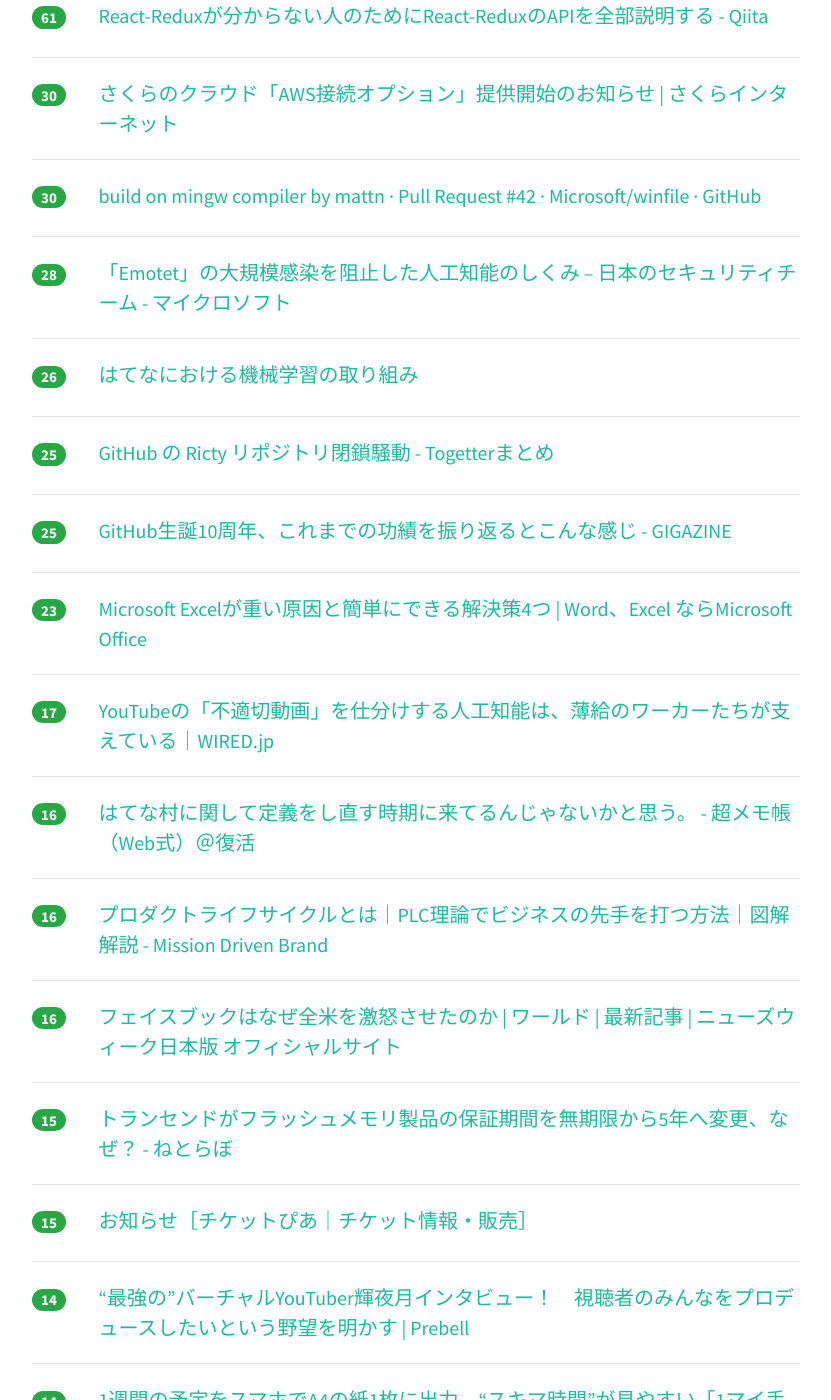
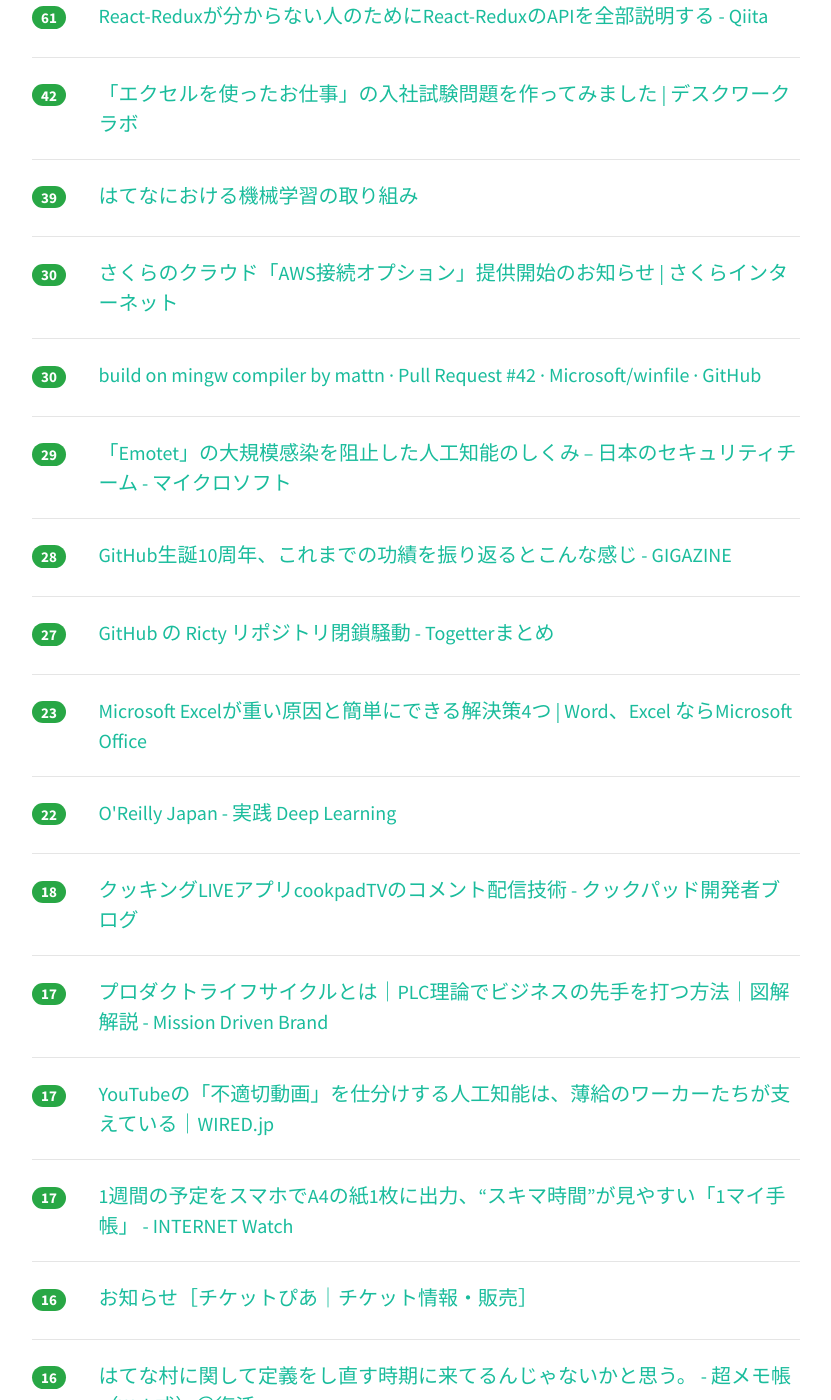
Before and after one commit to yatta47/hatena-matome-site, a Jekyll site: the page built from _posts/2018-04-13-hatena.md, in a window 1280 px wide and 1400 px high, scrolled down 904 px. Shown: the whole window, without its empty margins (224-1055 px from the left). Built offline with Jekyll 4.4.1, drawn with Linux system fonts in a browser that asks for light colours; nearby versions of some CDN libraries; some of the changed text lies outside the part shown.

Commit message:
Updated 2018-04-13

```diff
--- a/_posts/2018-04-13-hatena.md
+++ b/_posts/2018-04-13-hatena.md
@@ -1,39 +1,49 @@
 ---
 layout: post
 title:  "2018-04-13 はてぶIT"
-date:   2018-04-13 09:03:20
+date:   2018-04-13 10:03:33
 tags: [it-hotentry]
 ---
-24 件のデータあり
+27 件のデータあり
 
 <hr><div class="row">
-<div class="col-1"><span class="badge badge-pill badge-success h2">299</span></div>
+<div class="col-1"><span class="badge badge-pill badge-success h2">584</span></div>
 <div class="col-11"><a href='https://kuenishi.hatenadiary.jp/entry/2018/04/13/022908' target='_blank'>トップレベルのコンピュータエンジニアなら普段からチェックして当然の技術系メディアN選 - kuenishi's blog</a></div>
 </div>
 <hr>
 <div class="row">
-<div class="col-1"><span class="badge badge-pill badge-success h2">137</span></div>
+<div class="col-1"><span class="badge badge-pill badge-success h2">197</span></div>
+<div class="col-11"><a href='https://qiita.com/issei_y/items/ab641746be2704db98be' target='_blank'>Twitterの名前を5分毎に東京の天気☼☂☃と連動させるサーバレスプログラムを書いたら色々知らないことが出てきた話 - Qiita</a></div>
+</div>
+<hr>
+<div class="row">
+<div class="col-1"><span class="badge badge-pill badge-success h2">187</span></div>
 <div class="col-11"><a href='https://togetter.com/li/1217505' target='_blank'>「知ってるだけ」では意味がない…？「知る」「分かる」「できる」「している」の違いを表した図が秀逸 - Togetter</a></div>
 </div>
 <hr>
 <div class="row">
-<div class="col-1"><span class="badge badge-pill badge-success h2">118</span></div>
-<div class="col-11"><a href='https://qiita.com/issei_y/items/ab641746be2704db98be' target='_blank'>Twitterの名前を5分毎に東京の天気☼☂☃と連動させるサーバレスプログラムを書いたら色々知らないことが出てきた話 - Qiita</a></div>
-</div>
-<hr>
-<div class="row">
-<div class="col-1"><span class="badge badge-pill badge-success h2">79</span></div>
+<div class="col-1"><span class="badge badge-pill badge-success h2">170</span></div>
 <div class="col-11"><a href='https://internet.watch.impress.co.jp/docs/yajiuma/1116878.html' target='_blank'>「Excelが使える」のレベルを的確に見抜ける、入社試験に使えるサンプル問題が公開中【やじうまWatch】 - INTERNET Watch</a></div>
 </div>
 <hr>
 <div class="row">
-<div class="col-1"><span class="badge badge-pill badge-success h2">73</span></div>
+<div class="col-1"><span class="badge badge-pill badge-success h2">74</span></div>
 <div class="col-11"><a href='http://jp.techcrunch.com/2018/04/12/2018-04-11-google-sheets-gets-macros/' target='_blank'>Googleのスプレッドシートにマクロが来た――G Suiteツールにメジャーアップデート | TechCrunch Japan</a></div>
 </div>
 <hr>
 <div class="row">
 <div class="col-1"><span class="badge badge-pill badge-success h2">61</span></div>
 <div class="col-11"><a href='https://qiita.com/tkow/items/bca43546a98e42121873' target='_blank'>React-Reduxが分からない人のためにReact-ReduxのAPIを全部説明する - Qiita</a></div>
+</div>
+<hr>
+<div class="row">
+<div class="col-1"><span class="badge badge-pill badge-success h2">42</span></div>
+<div class="col-11"><a href='https://kantan-shikaku.com/ks/excel-test-for-work/' target='_blank'>「エクセルを使ったお仕事」の入社試験問題を作ってみました | デスクワーク　ラボ</a></div>
+</div>
+<hr>
+<div class="row">
+<div class="col-1"><span class="badge badge-pill badge-success h2">39</span></div>
+<div class="col-11"><a href='https://www.slideshare.net/syou6162/ss-93425042' target='_blank'>はてなにおける機械学習の取り組み</a></div>
 </div>
 <hr>
 <div class="row">
@@ -47,23 +57,18 @@ tags: [it-hotentry]
 </div>
 <hr>
 <div class="row">
-<div class="col-1"><span class="badge badge-pill badge-success h2">28</span></div>
+<div class="col-1"><span class="badge badge-pill badge-success h2">29</span></div>
 <div class="col-11"><a href='https://blogs.technet.microsoft.com/jpsecurity/2018/04/12/how-artificial-intelligence-stopped-an-emotet-outbreak/' target='_blank'>「Emotet」の大規模感染を阻止した人工知能のしくみ – 日本のセキュリティチーム - マイクロソフト</a></div>
 </div>
 <hr>
 <div class="row">
-<div class="col-1"><span class="badge badge-pill badge-success h2">26</span></div>
-<div class="col-11"><a href='https://www.slideshare.net/syou6162/ss-93425042' target='_blank'>はてなにおける機械学習の取り組み</a></div>
+<div class="col-1"><span class="badge badge-pill badge-success h2">28</span></div>
+<div class="col-11"><a href='https://gigazine.net/news/20180412-github-10th-anniversary/' target='_blank'>GitHub生誕10周年、これまでの功績を振り返るとこんな感じ - GIGAZINE</a></div>
 </div>
 <hr>
 <div class="row">
-<div class="col-1"><span class="badge badge-pill badge-success h2">25</span></div>
+<div class="col-1"><span class="badge badge-pill badge-success h2">27</span></div>
 <div class="col-11"><a href='https://togetter.com/li/997538' target='_blank'>GitHub の Ricty リポジトリ閉鎖騒動 - Togetterまとめ</a></div>
-</div>
-<hr>
-<div class="row">
-<div class="col-1"><span class="badge badge-pill badge-success h2">25</span></div>
-<div class="col-11"><a href='https://gigazine.net/news/20180412-github-10th-anniversary/' target='_blank'>GitHub生誕10周年、これまでの功績を振り返るとこんな感じ - GIGAZINE</a></div>
 </div>
 <hr>
 <div class="row">
@@ -72,8 +77,33 @@ tags: [it-hotentry]
 </div>
 <hr>
 <div class="row">
+<div class="col-1"><span class="badge badge-pill badge-success h2">22</span></div>
+<div class="col-11"><a href='http://www.oreilly.co.jp/books/9784873118321/index.html' target='_blank'>O'Reilly Japan - 実践 Deep Learning</a></div>
+</div>
+<hr>
+<div class="row">
+<div class="col-1"><span class="badge badge-pill badge-success h2">18</span></div>
+<div class="col-11"><a href='http://techlife.cookpad.com/entry/2018/04/12/180000' target='_blank'>クッキングLIVEアプリcookpadTVのコメント配信技術 - クックパッド開発者ブログ</a></div>
+</div>
+<hr>
+<div class="row">
+<div class="col-1"><span class="badge badge-pill badge-success h2">17</span></div>
+<div class="col-11"><a href='http://www.missiondrivenbrand.jp/entry/kaitai_productlifecycle' target='_blank'>プロダクトライフサイクルとは｜PLC理論でビジネスの先手を打つ方法｜図解解説 - Mission Driven Brand</a></div>
+</div>
+<hr>
+<div class="row">
 <div class="col-1"><span class="badge badge-pill badge-success h2">17</span></div>
 <div class="col-11"><a href='https://wired.jp/2018/04/12/youtube-mechanical-turk-content/' target='_blank'>YouTubeの「不適切動画」を仕分けする人工知能は、薄給のワーカーたちが支えている｜WIRED.jp</a></div>
+</div>
+<hr>
+<div class="row">
+<div class="col-1"><span class="badge badge-pill badge-success h2">17</span></div>
+<div class="col-11"><a href='https://internet.watch.impress.co.jp/docs/news/1116799.html' target='_blank'>1週間の予定をスマホでA4の紙1枚に出力、“スキマ時間”が見やすい「1マイ手帳」 - INTERNET Watch</a></div>
+</div>
+<hr>
+<div class="row">
+<div class="col-1"><span class="badge badge-pill badge-success h2">16</span></div>
+<div class="col-11"><a href='http://t.pia.jp/info/info-180411cloak.html' target='_blank'>お知らせ［チケットぴあ｜チケット情報・販売］</a></div>
 </div>
 <hr>
 <div class="row">
@@ -83,12 +113,12 @@ tags: [it-hotentry]
 <hr>
 <div class="row">
 <div class="col-1"><span class="badge badge-pill badge-success h2">16</span></div>
-<div class="col-11"><a href='http://www.missiondrivenbrand.jp/entry/kaitai_productlifecycle' target='_blank'>プロダクトライフサイクルとは｜PLC理論でビジネスの先手を打つ方法｜図解解説 - Mission Driven Brand</a></div>
+<div class="col-11"><a href='https://www.newsweekjapan.jp/stories/world/2018/04/post-9947.php' target='_blank'>フェイスブックはなぜ全米を激怒させたのか | ワールド | 最新記事 | ニューズウィーク日本版 オフィシャルサイト</a></div>
 </div>
 <hr>
 <div class="row">
 <div class="col-1"><span class="badge badge-pill badge-success h2">16</span></div>
-<div class="col-11"><a href='https://www.newsweekjapan.jp/stories/world/2018/04/post-9947.php' target='_blank'>フェイスブックはなぜ全米を激怒させたのか | ワールド | 最新記事 | ニューズウィーク日本版 オフィシャルサイト</a></div>
+<div class="col-11"><a href='https://linq.career-tasu.jp/magazine/knowhow-excel-test/' target='_blank'>採用試験問題が流出?!コレが実際に使われている「Excelスキルのテスト」だ - キャリタスLINQマガジン</a></div>
 </div>
 <hr>
 <div class="row">
@@ -97,18 +127,8 @@ tags: [it-hotentry]
 </div>
 <hr>
 <div class="row">
-<div class="col-1"><span class="badge badge-pill badge-success h2">15</span></div>
-<div class="col-11"><a href='http://t.pia.jp/info/info-180411cloak.html' target='_blank'>お知らせ［チケットぴあ｜チケット情報・販売］</a></div>
-</div>
-<hr>
-<div class="row">
 <div class="col-1"><span class="badge badge-pill badge-success h2">14</span></div>
 <div class="col-11"><a href='https://prebell.so-net.ne.jp/feature/pre_18041201.html' target='_blank'>“最強の”バーチャルYouTuber輝夜月インタビュー！　視聴者のみんなをプロデュースしたいという野望を明かす | Prebell</a></div>
-</div>
-<hr>
-<div class="row">
-<div class="col-1"><span class="badge badge-pill badge-success h2">14</span></div>
-<div class="col-11"><a href='https://internet.watch.impress.co.jp/docs/news/1116799.html' target='_blank'>1週間の予定をスマホでA4の紙1枚に出力、“スキマ時間”が見やすい「1マイ手帳」 - INTERNET Watch</a></div>
 </div>
 <hr>
 <div class="row">
@@ -121,8 +141,3 @@ tags: [it-hotentry]
 <div class="col-11"><a href='http://twitter.com/katolele/status/984293638870937600' target='_blank'>カトレレさんのツイート: "◇ポンコツニュース 上念司さんとケント・ギルバートさんが加計学園の客員教授に就任しました。 税金が安倍信者の給料支払いに使われる可能性があります。 8:5</a></div>
 </div>
 <hr>
-<div class="row">
-<div class="col-1"><span class="badge badge-pill badge-success h2">11</span></div>
-<div class="col-11"><a href='http://techlife.cookpad.com/entry/2018/04/12/180000' target='_blank'>クッキングLIVEアプリcookpadTVのコメント配信技術 - クックパッド開発者ブログ</a></div>
-</div>
-<hr>
```
